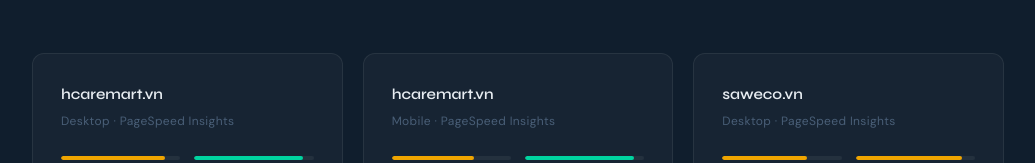
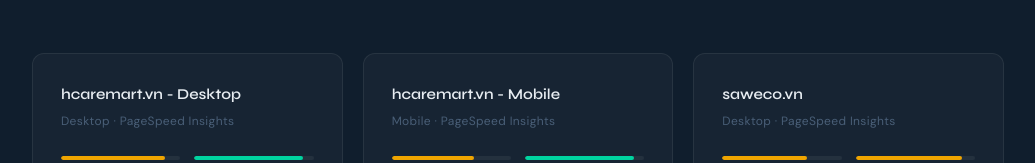
Before and after one commit to ditvpro/personal-profile, a plain HTML site: page index.html in a window 1280 px wide. Shown: the part 2248-2411 px from the top of the page, without its empty margins (122-1157 px from the left). Drawn offline with Linux system fonts and the light colour scheme.

Commit message:
update hcaremart.vn

```diff
--- a/index.html
+++ b/index.html
@@ -845,7 +845,7 @@
 
         <!-- hcaremart desktop -->
         <div class="perf-card">
-          <div class="perf-site">hcaremart.vn</div>
+          <div class="perf-site">hcaremart.vn - Desktop</div>
           <div class="perf-type">Desktop · PageSpeed Insights</div>
           <div class="perf-scores">
             <div class="score-item">
@@ -882,7 +882,7 @@
 
         <!-- hcaremart mobile -->
         <div class="perf-card">
-          <div class="perf-site">hcaremart.vn</div>
+          <div class="perf-site">hcaremart.vn - Mobile</div>
           <div class="perf-type">Mobile · PageSpeed Insights</div>
           <div class="perf-scores">
             <div class="score-item">
```
